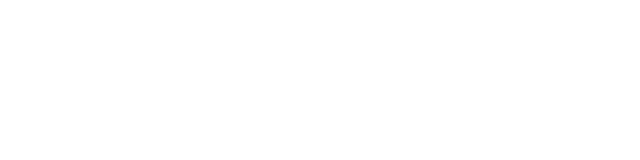
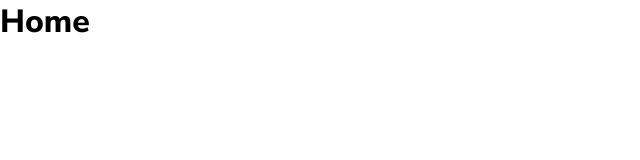
Before and after one commit to leouui/countries-api, a React (Create React App) app: page / in a window 1280 px wide. Shown: the top 160 px of the page, without its empty margins (0-640 px from the left). Built offline with nearby package versions, Linux system fonts and the light colour scheme.

Commit message:
FirstRoutes

```diff
--- a/src/routes/AppRoute.tsx
+++ b/src/routes/AppRoute.tsx
@@ -1,7 +1,10 @@
+import {BrowserRouter,Routes,Route} from "react-router-dom";
+import { routes } from "./routes";
+
 export const AppRoute = () => {
-    return (
-        <div>
-
-        </div>
-    )
+    return <BrowserRouter>
+        <Routes>
+            { routes.map(({path,Component}) => <Route key={path} path={path} element={<Component/>} /> ) }
+        </Routes>
+    </BrowserRouter>
 }
--- /dev/null
+++ b/src/routes/routes.ts
@@ -0,0 +1,20 @@
+import { Home,CountryDetails } from "../views"
+
+interface routesInterface {
+    path:string,
+    to?:string,
+    Component:() => JSX.Element
+}
+
+export const routes : routesInterface[] = [
+    {
+        path:"/",
+        to:"/",
+        Component:Home
+    },
+    {
+        path:":countryId",
+        to:"/",
+        Component:CountryDetails
+    },
+]
--- /dev/null
+++ b/src/views/CountryDetails.jsx
@@ -0,0 +1,9 @@
+const CountryDetails = () => {
+    return (
+        <div>
+            <h1>CountryDetails</h1>
+        </div>
+    )
+}
+
+export default CountryDetails
--- /dev/null
+++ b/src/views/Home.jsx
@@ -0,0 +1,9 @@
+const Home = () => {
+    return (
+        <div>
+            <h1>Home</h1>
+        </div>
+    )
+}
+
+export default Home
--- /dev/null
+++ b/src/views/index.ts
@@ -0,0 +1,2 @@
+export {default as Home} from "./Home"
+export {default as CountryDetails} from "./CountryDetails"
```
